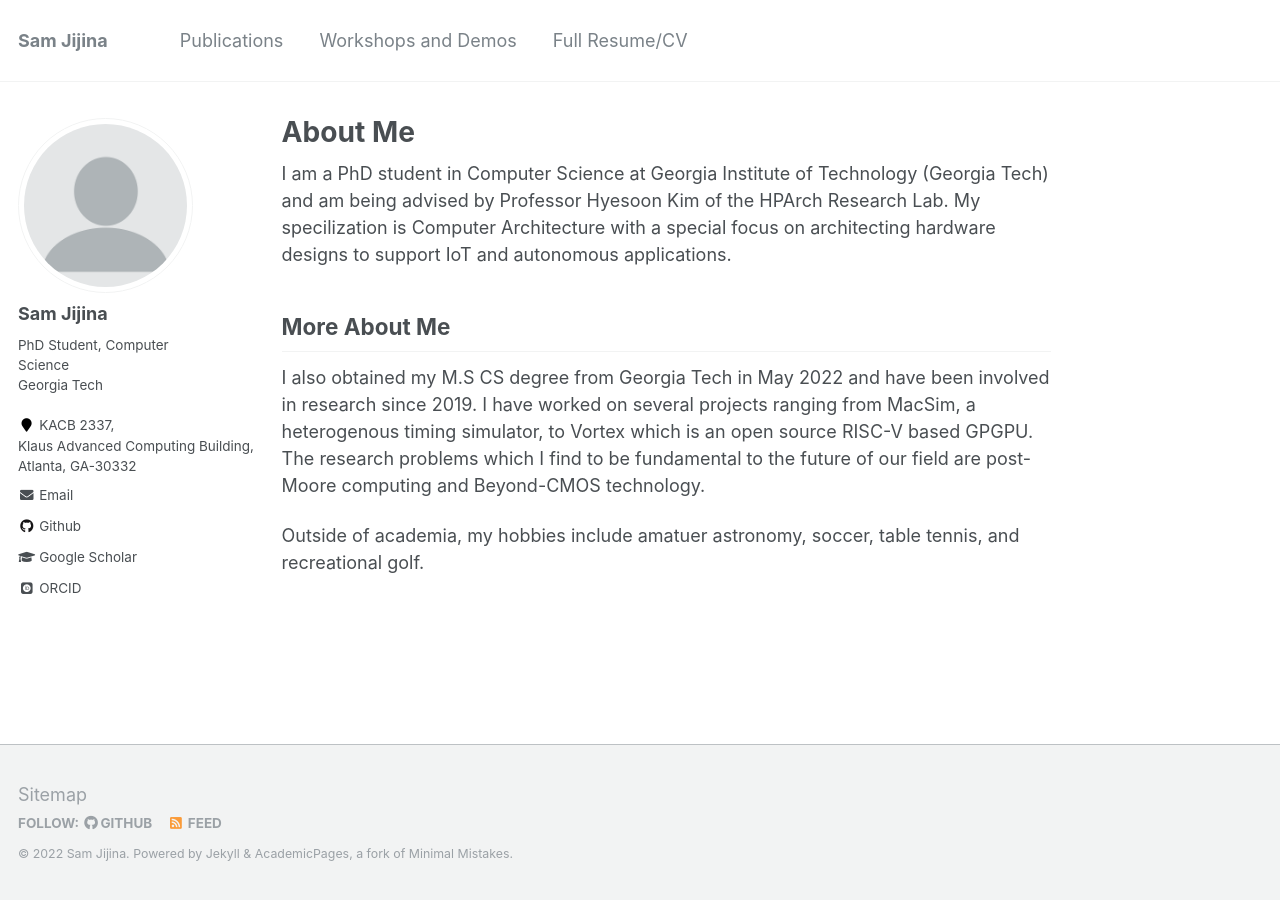
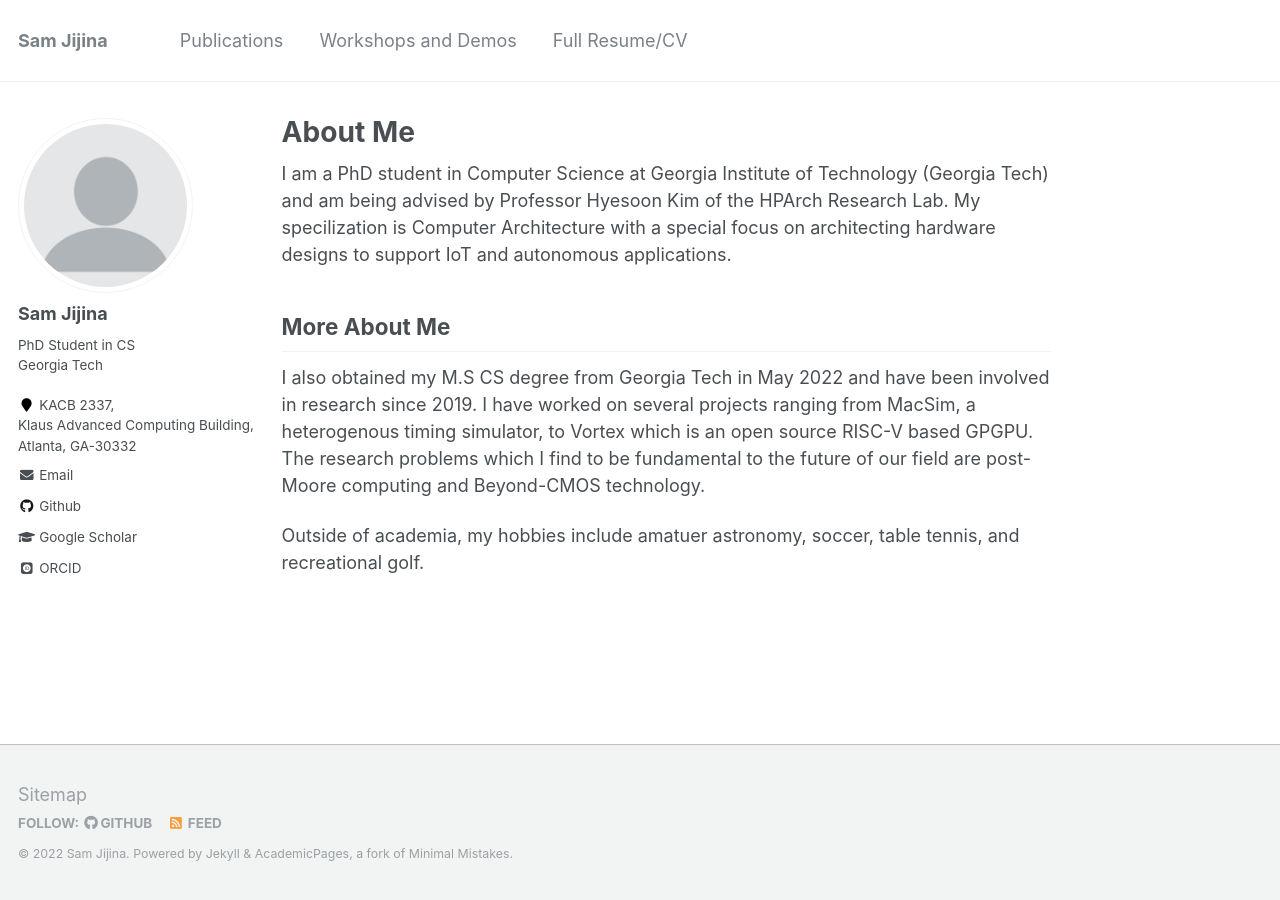
Before and after one commit to samjijina/samjijina.github.io, a Jekyll site: the page built from _pages/about.md, in a window 1280 px wide. Built offline with Jekyll 4.4.1, drawn with Linux system fonts in a browser that asks for light colours; some web fonts are replaced.

Commit message:
changed about

```diff
--- a/_config.yml
+++ b/_config.yml
@@ -82,7 +82,7 @@ analytics:
 author:
   name             : "Sam Jijina"
   avatar           : "profile.png"
-  bio              : "PhD Student, Computer Science<br>Georgia Tech"
+  bio              : "PhD Student in CS<br>Georgia Tech"
   location         : "KACB 2337,<br>Klaus Advanced Computing Building,<br>Atlanta, GA-30332"
   employer         :
   pubmed           :
```
